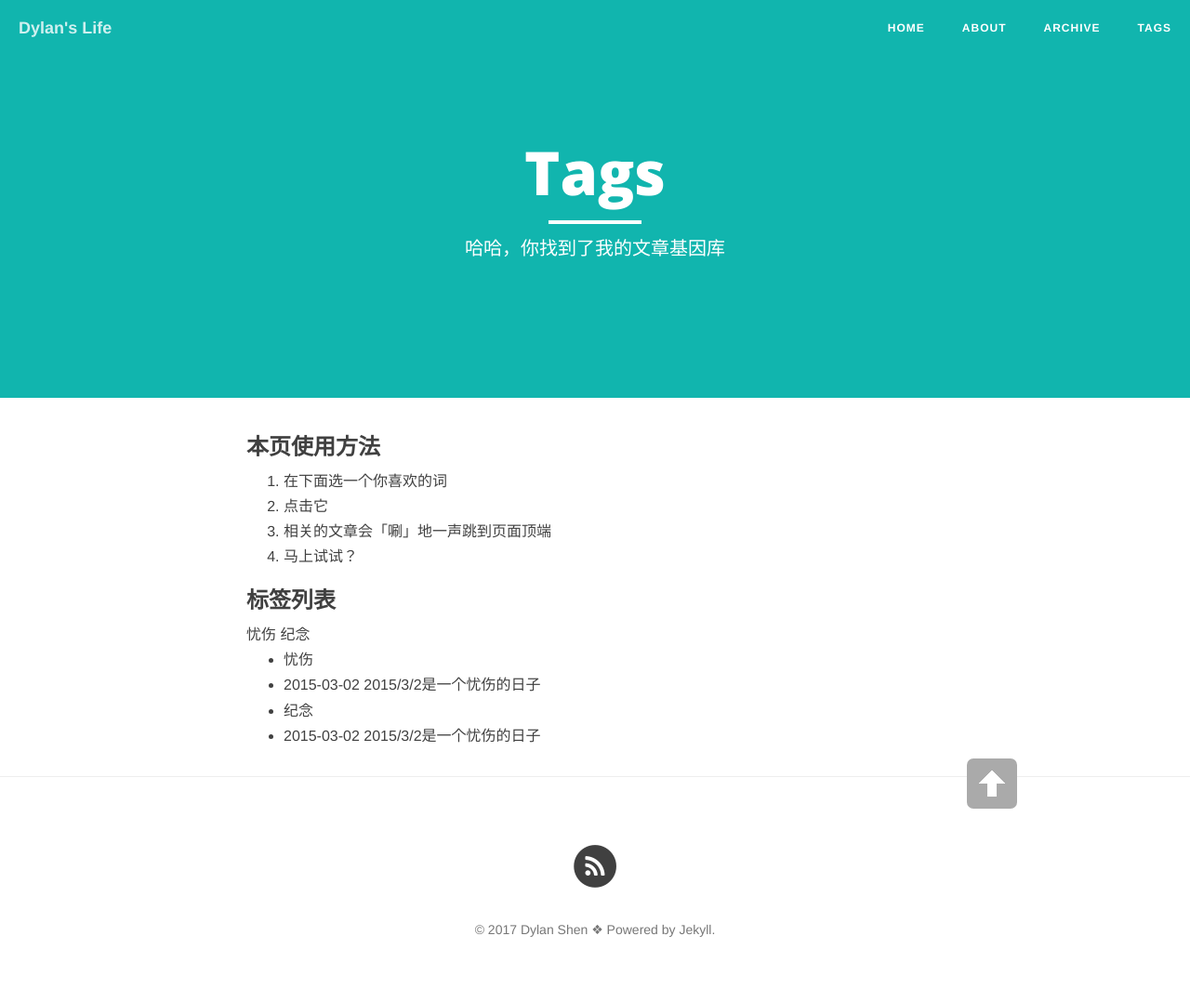
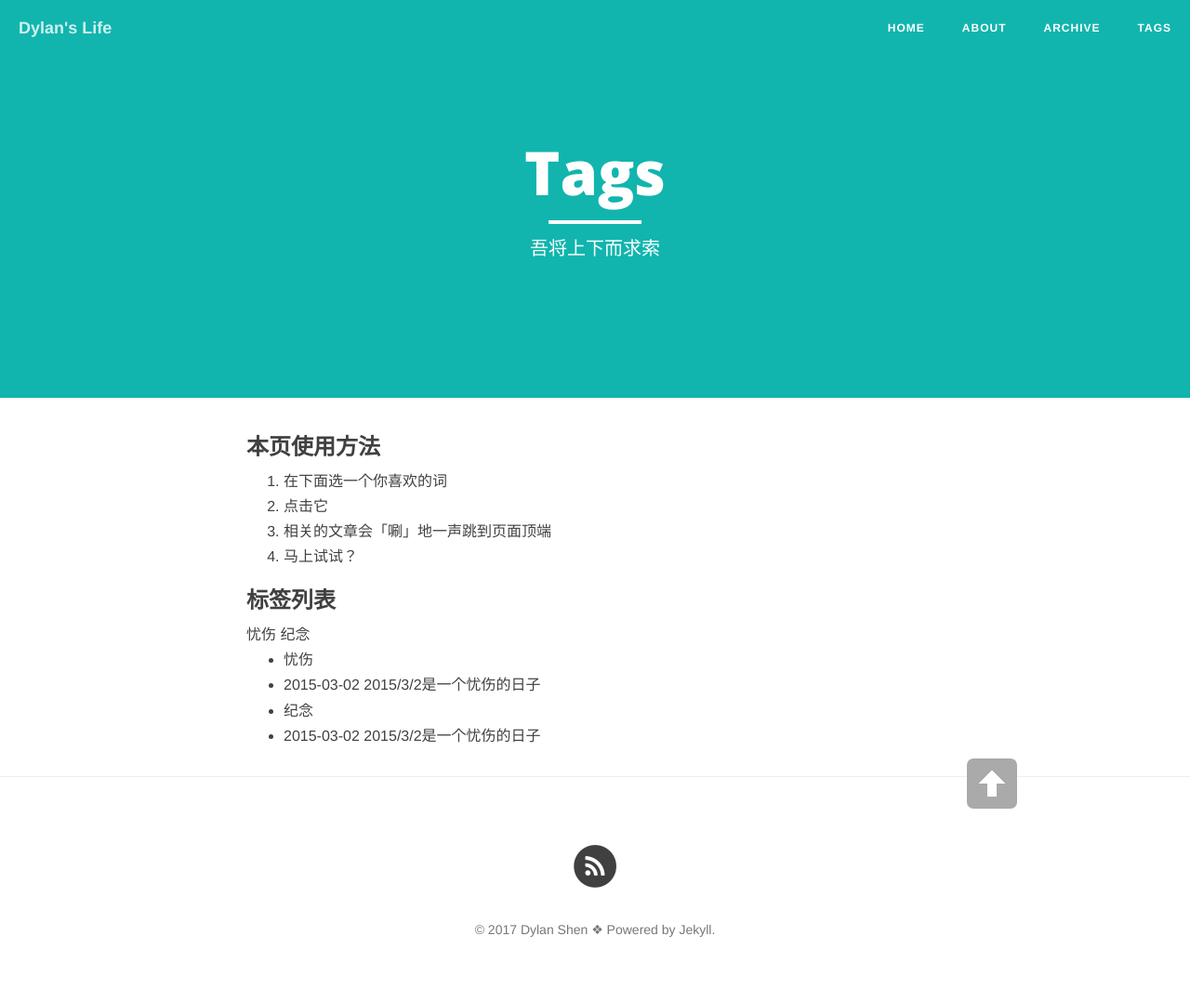
Before and after one commit to DylanShen2017/dylanshen2017.github.io, a Jekyll site: the page built from tags.md, in a window 1280 px wide. Shown: the whole page at 93% size. Built offline with Jekyll 4.4.1, drawn with Linux system fonts in a browser that asks for light colours; nearby versions of some CDN libraries; library files that are not in the unit come from our copies.

Commit message:
20171111.12

```diff
--- a/tags.md
+++ b/tags.md
@@ -1,7 +1,7 @@
 ---
 layout: page
 title: "Tags"
-description: "哈哈，你找到了我的文章基因库"
+description: "吾将上下而求索"
 header-img: "img/semantic.jpg"
 ---
 
```
Also changed, not shown: archive.md (+1 -1 lines).
